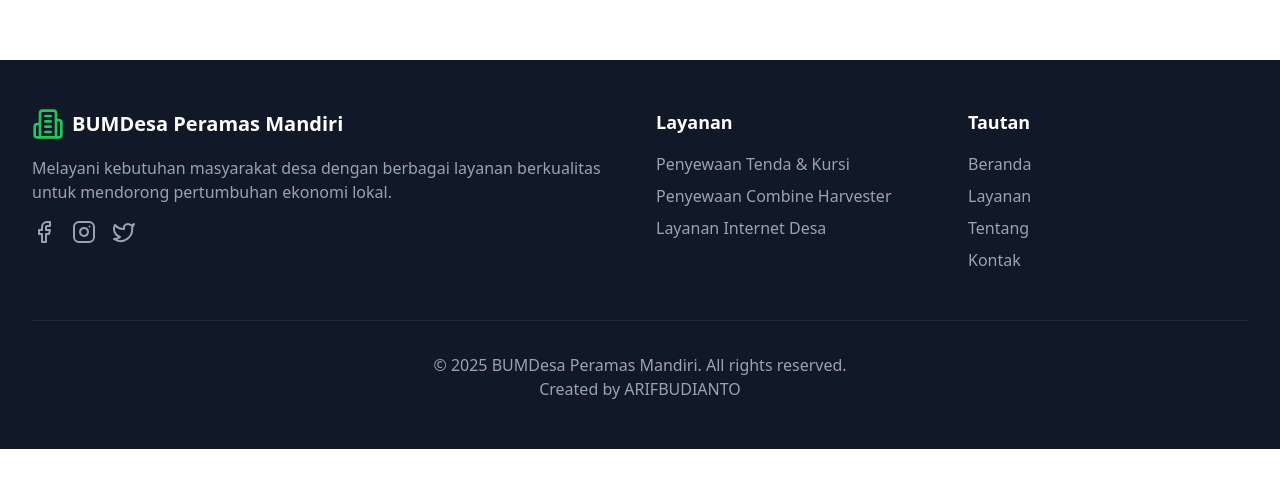
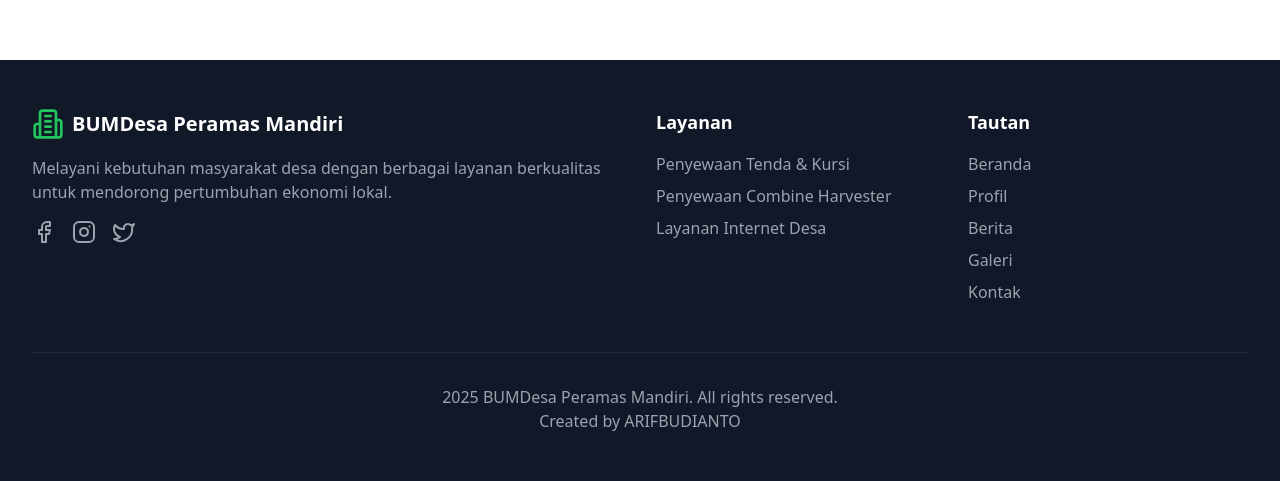
Before and after one commit to arif-budianto/peramasmandiri, a React (Vite) app: page /semua-berita in a window 1280 px wide. Shown: the part 740-1221 px from the top of the page. Before the commit the page ends 1189 px from the top, so only its background shows below. Built offline with nearby package versions, Linux system fonts and the light colour scheme; no server answers; the database is empty.

Commit message:
edit window.scrollTo(0, 0); di halaman berita.

```diff
--- a/src/components/BeritaDetail.tsx
+++ b/src/components/BeritaDetail.tsx
@@ -32,6 +32,7 @@ const BeritaDetail = () => {
         navigate("/");
       } finally {
         setLoading(false);
+        window.scrollTo(0, 0);
       }
     };
 
--- a/src/components/BeritaPengumuman.tsx
+++ b/src/components/BeritaPengumuman.tsx
@@ -217,6 +217,7 @@ const BeritaPengumuman = () => {
                   <Link
                     to={`/pengumuman/${item.id}`}
                     className="flex items-center text-green-600 dark:text-green-500 hover:text-green-700 transition-colors duration-300 group"
+                    onClick={() => window.scrollTo(0, 0)}
                   >
                     Baca selengkapnya
                     <ArrowRight className="h-4 w-4 ml-2 transform transition-transform group-hover:translate-x-1" />
--- a/src/components/Footer.tsx
+++ b/src/components/Footer.tsx
@@ -32,9 +32,9 @@ const Footer = () => {
           <div>
             <h3 className="text-lg font-semibold mb-4">Layanan</h3>
             <ul className="space-y-2">
-              <li><a href="#" className="text-gray-400 hover:text-white">Penyewaan Tenda & Kursi</a></li>
-              <li><a href="#" className="text-gray-400 hover:text-white">Penyewaan Combine Harvester</a></li>
-              <li><a href="#" className="text-gray-400 hover:text-white">Layanan Internet Desa</a></li>
+              <li><a href="#katalog" className="text-gray-400 hover:text-white">Penyewaan Tenda & Kursi</a></li>
+              <li><a href="#katalog" className="text-gray-400 hover:text-white">Penyewaan Combine Harvester</a></li>
+              <li><a href="#katalog" className="text-gray-400 hover:text-white">Layanan Internet Desa</a></li>
             </ul>
           </div>
 
@@ -42,8 +42,9 @@ const Footer = () => {
             <h3 className="text-lg font-semibold mb-4">Tautan</h3>
             <ul className="space-y-2">
               <li><a href="#beranda" onClick={(e) => scrollToSection(e, 'beranda')} className="text-gray-400 hover:text-white">Beranda</a></li>
-              <li><a href="#layanan" onClick={(e) => scrollToSection(e, 'layanan')} className="text-gray-400 hover:text-white">Layanan</a></li>
-              <li><a href="#tentang" onClick={(e) => scrollToSection(e, 'tentang')} className="text-gray-400 hover:text-white">Tentang</a></li>
+              <li><a href="#profil" onClick={(e) => scrollToSection(e, 'profil')} className="text-gray-400 hover:text-white">Profil</a></li>
+              <li><a href="#berita" onClick={(e) => scrollToSection(e, 'berita')} className="text-gray-400 hover:text-white">Berita</a></li>
+              <li><a href="#galeri" onClick={(e) => scrollToSection(e, 'galeri')} className="text-gray-400 hover:text-white">Galeri</a></li>
               <li><a href="#kontak" onClick={(e) => scrollToSection(e, 'kontak')} className="text-gray-400 hover:text-white">Kontak</a></li>
             </ul>
           </div>
@@ -51,7 +52,7 @@ const Footer = () => {
 
         <div className="border-t border-gray-800 mt-12 pt-8 text-center">
           <p className="text-gray-400">
-            © {new Date().getFullYear()} BUMDesa Peramas Mandiri. All rights reserved.
+            {new Date().getFullYear()} BUMDesa Peramas Mandiri. All rights reserved.
             <br />Created by <a href="http://arifbudianto.netlify.app" target="_blank" rel="noopener noreferrer">ARIFBUDIANTO</a>
           </p>
         </div>
```
